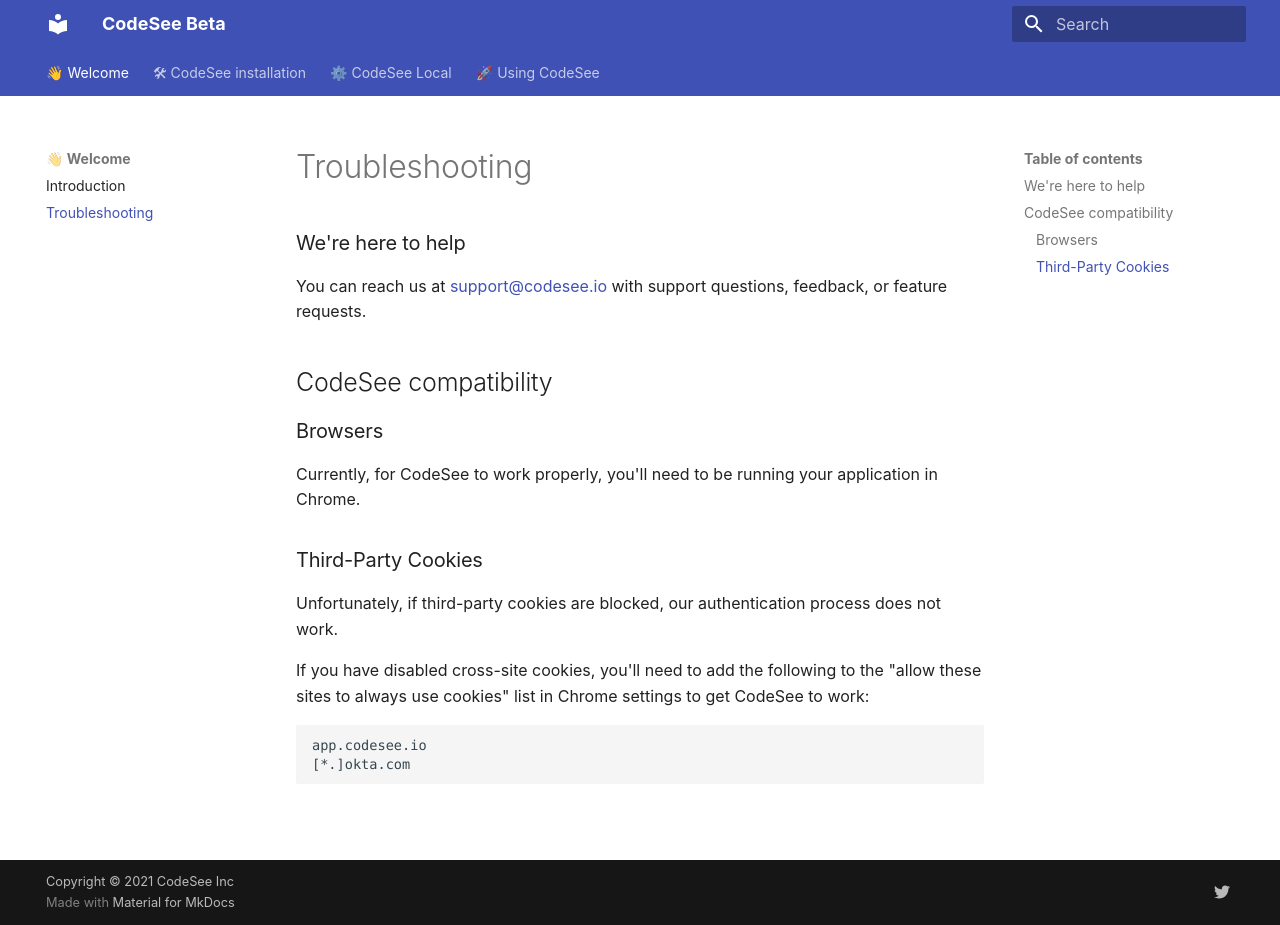
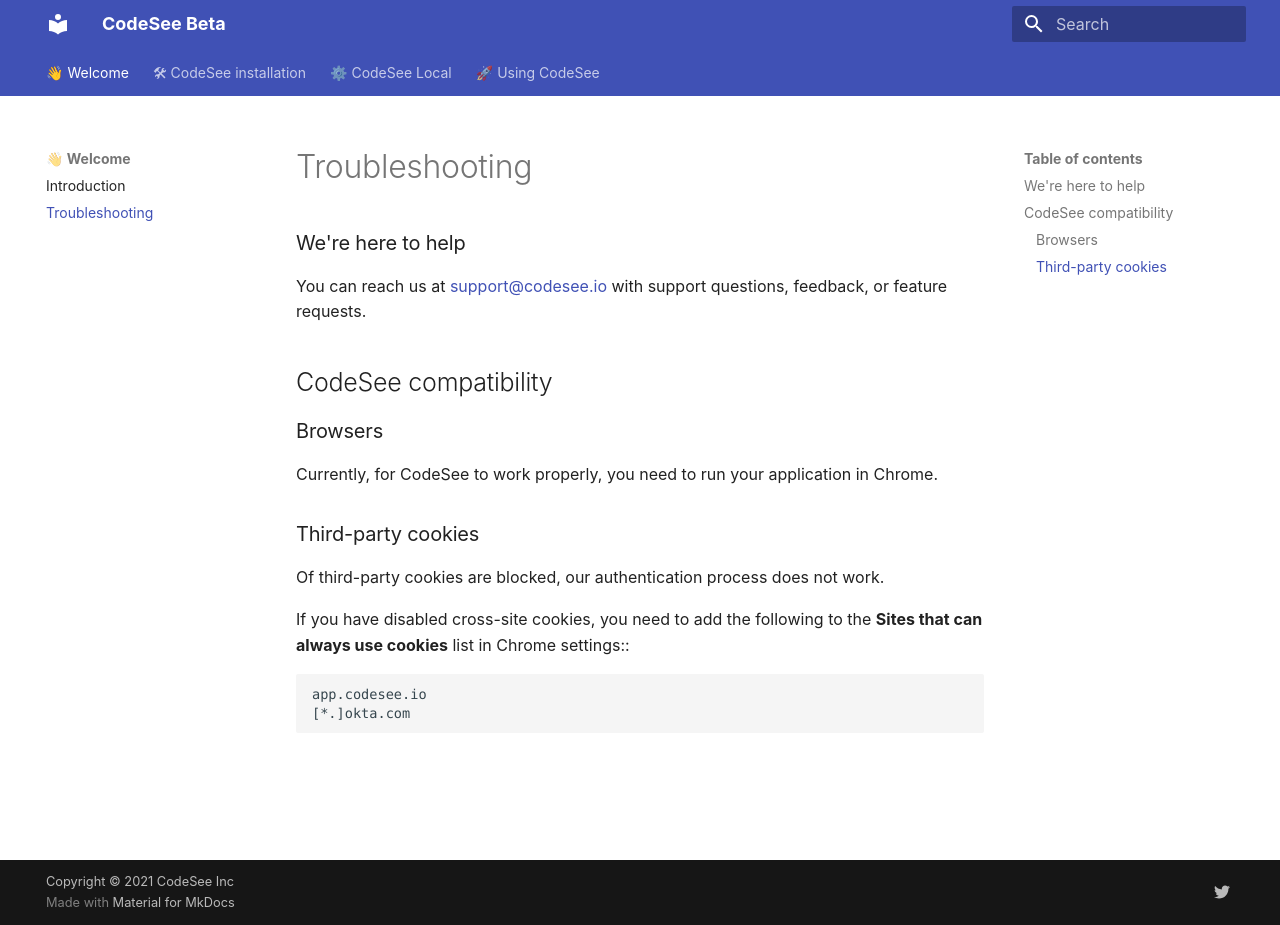
Before and after one commit to Codesee-io/docs, an MkDocs documentation site: the page built from docs/troubleshooting.md, in a window 1280 px wide and 925 px high. Built offline with MkDocs 1.6.1 and Material for MkDocs 9.7.7, drawn with Linux system fonts in a browser that asks for light colours; comment, search, counter and statistics services are not loaded.

Commit message:
add troubleshooting review

````diff
--- a/docs/troubleshooting.md
+++ b/docs/troubleshooting.md
@@ -6,16 +6,15 @@ You can reach us at <a href="mailto:support@codesee.io">support@codesee.io</a> w
 ## CodeSee compatibility
 
 ### Browsers
-Currently, for CodeSee to work properly, you'll need to be running your application in Chrome.
+Currently, for CodeSee to work properly, you need to run your application in Chrome.
 
-### Third-Party Cookies
-Unfortunately, if third-party cookies are blocked, our authentication process does not work.
+### Third-party cookies
 
-If you have disabled cross-site cookies, you'll need to add the following to the "allow these sites to always use cookies" list in Chrome settings to get CodeSee to work:
+Of third-party cookies are blocked, our authentication process does not work.
+
+If you have disabled cross-site cookies, you need to add the following to the **Sites that can always use cookies** list in Chrome settings::
 
 ```
 app.codesee.io
 [*.]okta.com
 ```
-
-&nbsp;
````
